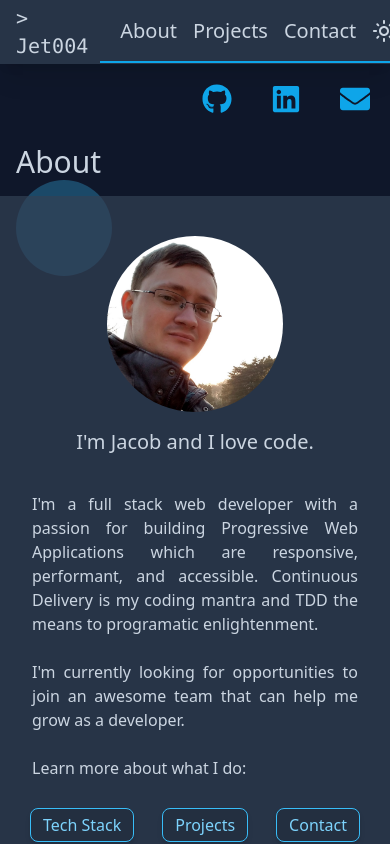
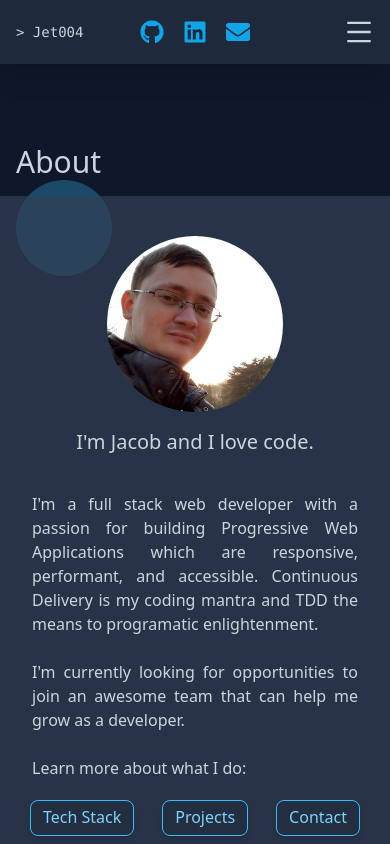
Before and after one commit to Jet004/portfolio, a React (Vite) app: page / in a window 390 px wide. Shown: the top 844 px of the page. Built offline with nearby package versions, Linux system fonts and the light colour scheme.

Commit message:
feat: improve responsiveness, fixed navbar, direct email, socials, overflow issues, hamburger menu

```diff
--- a/src/App.tsx
+++ b/src/App.tsx
@@ -2,8 +2,8 @@ import { useState, useEffect, useMemo } from "react";
 import { Outlet } from "react-router-dom";
 import Nav from "./components/Nav";
 import Socials from "./components/Socials";
-import Toast, { ToastProps, ToastInputs } from "./components/Toast";
-import { ToastContext, Context } from "./context/context";
+import Toast, { ToastInputs } from "./components/Toast";
+import { ToastContext, ScreenWidthContext, Context } from "./context/context";
 
 // Get theme from localStorage, set to dark mode as default if
 // localStorage is not set or contains an invalid value
@@ -23,7 +23,8 @@ const getThemeMode = (defaultValue: modes): modes => {
 const App = (): JSX.Element => {
     const [themeMode, setThemeMode] = useState<modes>(getThemeMode("dark"));
     const [toastData, setToastData] = useState<ToastInputs | null>(null);
-
+    const [screenWidth, setScreenWidth] = useState<number>(getScreenWidth());
+    console.log(screenWidth);
     // Set theme to localStorage on change
     useEffect(() => {
         localStorage.setItem("themeMode", themeMode);
@@ -36,6 +37,15 @@ const App = (): JSX.Element => {
             htmlElement?.classList.add("dark");
         }
     }, [themeMode]);
+
+    useEffect(() => {
+        const handleResize = () => {
+            setScreenWidth(getScreenWidth());
+        };
+
+        window.addEventListener("resize", handleResize);
+        return () => window.removeEventListener("resize", handleResize);
+    }, []);
 
     // Set initial toast context data
     const initialToast: Context.ToastContext = useMemo(
@@ -51,8 +61,11 @@ const App = (): JSX.Element => {
 
     return (
         <>
-            <Nav mode={themeMode} themeSwitch={setThemeMode} />
-            <Socials />
+            <ScreenWidthContext.Provider value={screenWidth}>
+                <Nav mode={themeMode} themeSwitch={setThemeMode} />
+                <Socials />
+            </ScreenWidthContext.Provider>
+            <div className={styles.spacer}></div>
             <div id="container" className={styles.container}>
                 <ToastContext.Provider value={initialToast}>
                     <Outlet />
@@ -72,5 +85,8 @@ const App = (): JSX.Element => {
 export default App;
 
 const styles = {
-    container: "flex flex-col items-center",
+    spacer: "flex h-32 bg-body-theme",
+    container: "flex flex-col items-center min-w-[320px]",
 };
+
+const getScreenWidth = () => window.innerWidth;
--- a/src/components/Nav.tsx
+++ b/src/components/Nav.tsx
@@ -1,49 +1,34 @@
+import { useState } from "react";
 import { NavLink } from "react-router-dom";
-import ThemeToggle from "./ThemeToggle";
-import * as H from "history";
+import NavLinks from "./NavLinks";
+
+// Import Icons
+import { AiOutlineMenu } from "react-icons/ai";
 
 const Nav = ({ mode, themeSwitch }: ThemeToggleProps): JSX.Element => {
-    interface NavLinks {
-        page: String;
-        path: H.To;
-    }
+    const [burgerToggle, setBurgerToggle] = useState(0);
 
-    const navLinks: NavLinks[] = [
-        {
-            page: "About",
-            path: "/about",
-        },
-        {
-            page: "Projects",
-            path: "/projects",
-        },
-        {
-            page: "Contact",
-            path: "/contact",
-        },
-    ];
-
+    const toggle = () => {
+        const height = burgerToggle === 0 ? 80 : 0;
+        setBurgerToggle(height);
+    };
     return (
         <div className={styles.navContainer}>
             <div className={styles.logo}>
-                &gt; Jet004<span className={styles.caret}>_</span>
+                <NavLink to="/">
+                    &gt; Jet004<span className={styles.caret}>_</span>
+                </NavLink>
             </div>
-            <div className={styles.navLinks}>
-                {navLinks &&
-                    navLinks.map((link, index) => (
-                        <NavLink
-                            key={index}
-                            className={({ isActive }) =>
-                                isActive
-                                    ? `${styles.link} ${styles.active}`
-                                    : styles.link
-                            }
-                            to={link.path}
-                        >
-                            {link.page}
-                        </NavLink>
-                    ))}
-                <ThemeToggle mode={mode} themeSwitch={themeSwitch} />
+            <NavLinks
+                mode={mode}
+                themeSwitch={themeSwitch}
+                open={burgerToggle}
+                toggle={toggle}
+            />
+            <div className={styles.burgerMenu} onClick={toggle}>
+                <a href="#">
+                    <AiOutlineMenu className={styles.icon} />
+                </a>
             </div>
         </div>
     );
@@ -53,11 +38,9 @@ export default Nav;
 
 const styles = {
     navContainer:
-        "inset-x-0 inset-t-0 h-16 flex justify-between items-center text-xl bg-theme shadow-xl",
-    logo: "font-mono ml-4 xl:ml-[calc(calc(100%-1280px)*0.6)] text-theme",
+        "fixed inset-x-0 inset-t-0 h-16 flex justify-between items-center min-w-[320px] text-xl bg-slate-300 dark:bg-slate-800 shadow-xl z-50",
+    logo: "font-mono ml-4 xl:ml-[calc(calc(100%-1280px)*0.6)] text-theme text-sm sm:text-xl",
     caret: "animate-[blink_1.5s_ease_infinite]",
-    navLinks:
-        "flex min-w-[300px] items-center pl-3 py-3 xl:mr-[calc(calc(100%-1280px)*.6)] border-b-2 border-sky-500",
-    link: "mx-1 p-1 text-theme text-theme-hover text-xl font-light",
-    active: "text-theme-sky",
+    burgerMenu: "sm:hidden mr-4",
+    icon: "cursor-pointer text-3xl text-theme text-theme-hover",
 };
--- /dev/null
+++ b/src/components/NavLinks.tsx
@@ -0,0 +1,76 @@
+import { useContext } from "react";
+import { NavLink } from "react-router-dom";
+import ThemeToggle from "./ThemeToggle";
+import * as H from "history";
+import { ScreenWidthContext } from "../context/context";
+
+interface NavLinks {
+    page: string;
+    path: H.To;
+}
+
+const navLinks: NavLinks[] = [
+    {
+        page: "About",
+        path: "/about",
+    },
+    {
+        page: "Projects",
+        path: "/projects",
+    },
+    {
+        page: "Contact",
+        path: "/contact",
+    },
+];
+
+const NavLinks = ({
+    mode,
+    themeSwitch,
+    open,
+    toggle,
+}: ThemeToggleProps & { open: number; toggle: () => void }): JSX.Element => {
+    const screenWidth = useContext(ScreenWidthContext);
+
+    return (
+        <div
+            className={`${
+                screenWidth < 640
+                    ? `${styles.navLinksXS} ${
+                          open === 0 ? styles.closed : styles.open
+                      }`
+                    : styles.navLinksSM
+            }`}
+            {...(screenWidth < 640 ? { onClick: toggle } : {})}
+        >
+            {navLinks &&
+                navLinks.map((link, index) => (
+                    <NavLink
+                        key={index}
+                        className={({ isActive }) =>
+                            isActive
+                                ? `${styles.link} ${styles.active}`
+                                : styles.link
+                        }
+                        to={link.path}
+                    >
+                        {link.page}
+                    </NavLink>
+                ))}
+            <ThemeToggle mode={mode} themeSwitch={themeSwitch} />
+        </div>
+    );
+};
+
+export default NavLinks;
+
+const styles = {
+    navLinksSM:
+        "sm:flex sm:flex-row sm:min-w-[300px] items-center pl-3 py-3 xl:mr-[calc(calc(100%-1280px)*.6)] border-b-2 border-sky-500",
+    navLinksXS:
+        "absolute flex flex-col top-16 right-0 h-auto overflow-hidden bg-slate-300 dark:bg-slate-800 px-12 transition-{height} duration-300",
+    link: "mx-1 mb-4 sm:mb-0 sm:p-1 text-theme text-theme-hover text-xl font-light",
+    active: "text-theme-sky",
+    closed: "max-h-0",
+    open: "max-h-80 pt-4 pb-6",
+};
--- a/src/components/Socials.tsx
+++ b/src/components/Socials.tsx
@@ -1,4 +1,5 @@
-import { NavLink } from "react-router-dom";
+import { useContext } from "react";
+import { ScreenWidthContext } from "../context/context";
 
 // Import icons
 import { FaEnvelope } from "react-icons/fa";
@@ -6,19 +7,22 @@ import { FaGithub } from "react-icons/fa";
 import { FaLinkedin } from "react-icons/fa";
 
 const Socials = () => {
+    const screenWidth = useContext(ScreenWidthContext);
     return (
-        <div className={styles.socials}>
-            <div className={styles.icons}>
+        <div
+            className={`${screenWidth < 640 ? styles.mobile : styles.desktop} ${
+                styles.socials
+            }`}
+        >
             <a href="https://github.com/Jet004" target="_blank">
                 <FaGithub className={styles.icon} />
             </a>
             <a href="https://www.linkedin.com/in/jet004/" target="_blank">
                 <FaLinkedin className={styles.icon} />
             </a>
-                <NavLink to="/contact">
+            <a href="mailto:jeturner44@outlook.com">
                 <FaEnvelope className={styles.icon} />
-                </NavLink>
-            </div>
+            </a>
         </div>
     );
 };
@@ -26,8 +30,9 @@ const Socials = () => {
 export default Socials;
 
 const styles = {
-    socials:
-        "flex justify-end sm:mr-4 xl:mr-[calc(calc(100%-1280px)*.6)] top-16",
-    icons: "flex justify-around inset text-sky-600 dark:text-sky-500 text-3xl pt-5 w-52 h-16",
-    icon: "cursor-pointer hover:text-sky-800 hover:dark:text-sky-300",
+    desktop:
+        "fixed right-0 top-16 w-52 text-3xl sm:mr-4 xl:mr-[calc(calc(100%-1280px)*.6)]",
+    mobile: "fixed top-0 left-[112px] mob:left-1/2 mob:-translate-x-1/2 w-32 text-2xl",
+    socials: "flex z-50 justify-around pt-5 h-16",
+    icon: "cursor-pointer text-sky-600 dark:text-sky-500 hover:text-sky-800 hover:dark:text-sky-300",
 };
--- a/src/context/context.ts
+++ b/src/context/context.ts
@@ -1,5 +1,5 @@
 import { createContext } from "react";
-import { Status, ToastInputs } from "../components/Toast";
+import { ToastInputs } from "../components/Toast";
 
 export declare namespace Context {
     export interface ToastContext {
@@ -8,3 +8,5 @@ export declare namespace Context {
 }
 
 export const ToastContext = createContext<Context.ToastContext | null>(null);
+
+export const ScreenWidthContext = createContext<number>(0);
--- a/src/routes/About.tsx
+++ b/src/routes/About.tsx
@@ -110,8 +110,8 @@ export default About;
 
 const styles = {
     main: "flex-col",
-    links: "flex justify-around mb-6",
-    link: "text-theme-sky font-medium dark:font-normal border border-theme-sky shadow-md button-themed rounded-lg px-3 py-1 mt-4",
+    links: "flex flex-wrap justify-around mb-4",
+    link: "text-theme-sky font-medium dark:font-normal border border-theme-sky shadow-md button-themed rounded-lg px-3 pt-1 pb-1.5 mt-2",
     profile:
         "flex flex-col justify-center items-center sm:flex-row sm:justify-start mx-4 my-6",
     dp: "rounded-full w-44 h-44 mb-4 sm:mb-0",
--- a/src/routes/Contact.tsx
+++ b/src/routes/Contact.tsx
@@ -147,9 +147,9 @@ const Contact = (): JSX.Element => {
 export default Contact;
 
 const styles = {
-    main: "flex-col p-8",
-    description: "sm:self-center min-w-[400] max-w-lg my-2",
-    form: "flex justify-center w-full min-w-[400] mt-2 text-slate-600",
+    main: "flex-col p-8 min-w-[320px]",
+    description: "sm:self-center max-w-lg my-2",
+    form: "flex justify-center w-full mt-2 text-slate-600",
     formContainer:
         "flex flex-col justify-center items-center w-full max-w-lg mt-4",
     formItem: "flex flex-col items-center w-full pb-2",
--- a/tailwind.config.js
+++ b/tailwind.config.js
@@ -3,6 +3,14 @@ module.exports = {
     content: ["./src/**/*.{html,js,ts,jsx,tsx}"],
     darkMode: "class",
     theme: {
+        screens: {
+            mob: "340px",
+            sm: "640px",
+            md: "768px",
+            lg: "1024px",
+            xl: "1280px",
+            "2xl": "1536px",
+        },
         extend: {
             boxShadow: {
                 glow: "4px 0 15px 2px rgb(0 0 0 / 0.1), 0 2px 4px -2px rgb(0 0 0 / 0.1);",
```
Lines whose indentation alone changed are shown as unchanged.
